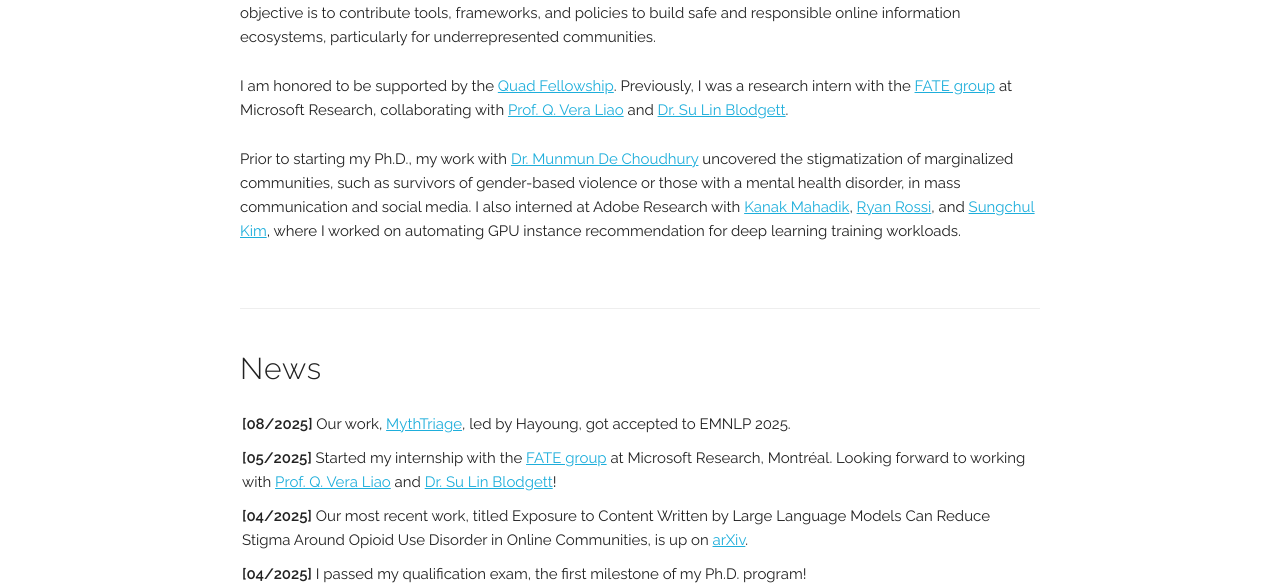
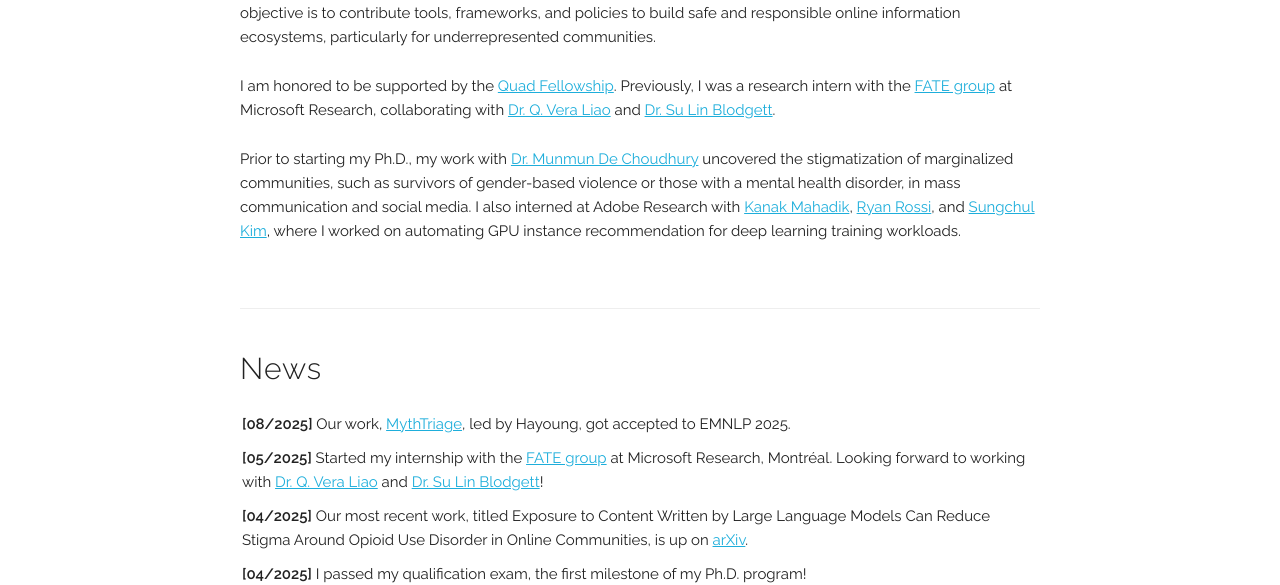
Before and after one commit to mittalshravika/mittalshravika.github.io, a Jekyll site: the page built from index.html, in a window 1280 px wide and 900 px high, scrolled down 469 px. Shown: the part 159-744 px from the top of the window. Built offline with Jekyll 4.4.1, drawn with Linux system fonts in a browser that asks for light colours; some web fonts are replaced.

Commit message:
minor tweaks

```diff
--- a/index.html
+++ b/index.html
@@ -12,7 +12,7 @@
   </p>
 
   <p>
-  I am honored to be supported by the <a href="https://www.quadfellowship.org/2024-quad-fellows">Quad Fellowship</a>. Previously, I was a research intern with the <a href="https://www.microsoft.com/en-us/research/theme/fate-montreal/">FATE group</a> at Microsoft Research, collaborating with <a href="https://www.qveraliao.com/">Prof. Q. Vera Liao</a> and <a href="https://sblodgett.github.io/">Dr. Su Lin Blodgett</a>.
+  I am honored to be supported by the <a href="https://www.quadfellowship.org/2024-quad-fellows">Quad Fellowship</a>. Previously, I was a research intern with the <a href="https://www.microsoft.com/en-us/research/theme/fate-montreal/">FATE group</a> at Microsoft Research, collaborating with <a href="https://www.qveraliao.com/">Dr. Q. Vera Liao</a> and <a href="https://sblodgett.github.io/">Dr. Su Lin Blodgett</a>.
   </p>
 
   <p>
@@ -73,7 +73,7 @@
 
     <li> <b>[05/2025]</b>
 
-      Started my internship with the <a href="https://www.microsoft.com/en-us/research/theme/fate-montreal/">FATE group</a> at Microsoft Research, Montr&#233;al. Looking forward to working with <a href="https://www.qveraliao.com/">Prof. Q. Vera Liao</a> and <a href="https://sblodgett.github.io/">Dr. Su Lin Blodgett</a>!
+      Started my internship with the <a href="https://www.microsoft.com/en-us/research/theme/fate-montreal/">FATE group</a> at Microsoft Research, Montr&#233;al. Looking forward to working with <a href="https://www.qveraliao.com/">Dr. Q. Vera Liao</a> and <a href="https://sblodgett.github.io/">Dr. Su Lin Blodgett</a>!
 
     </li>
 
```
